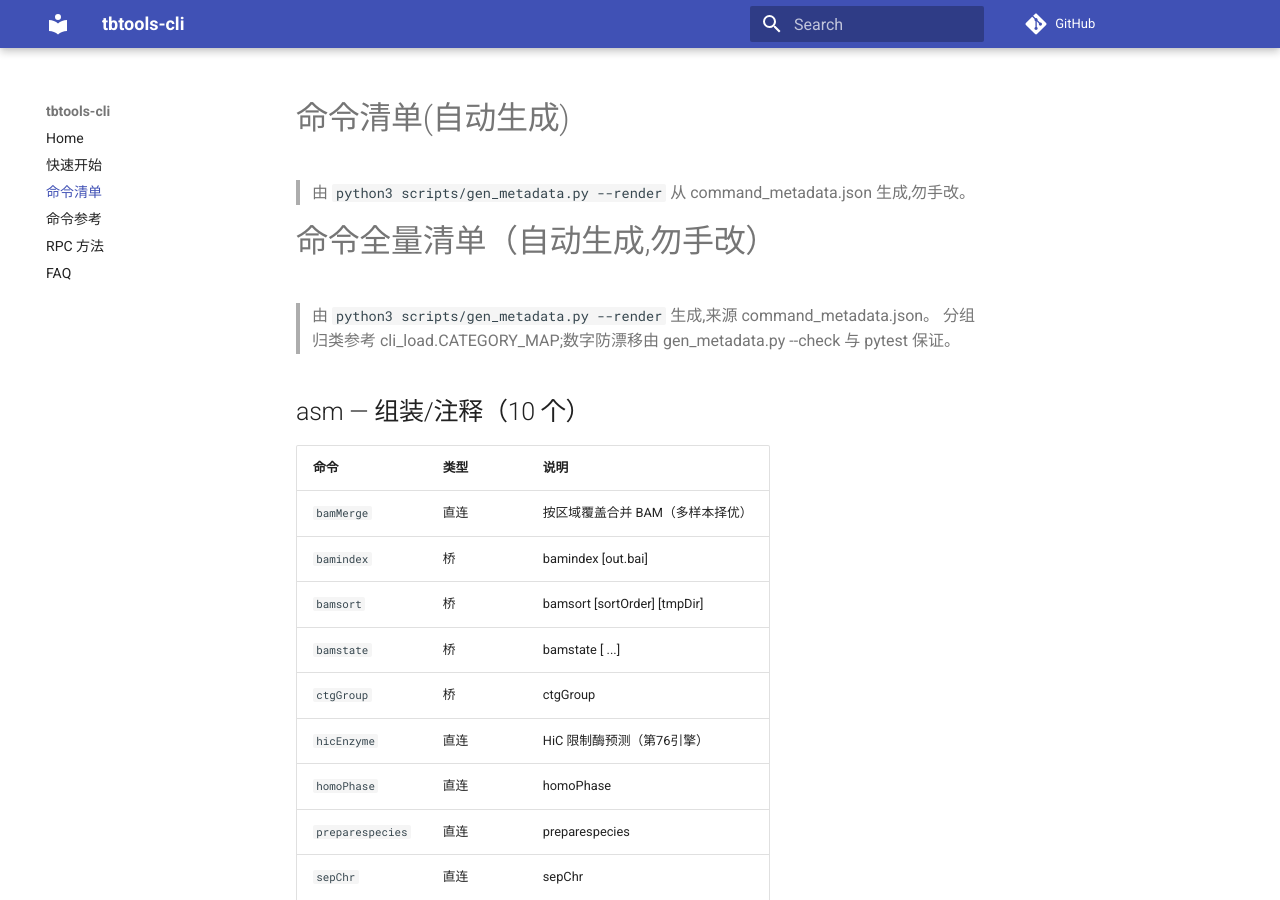
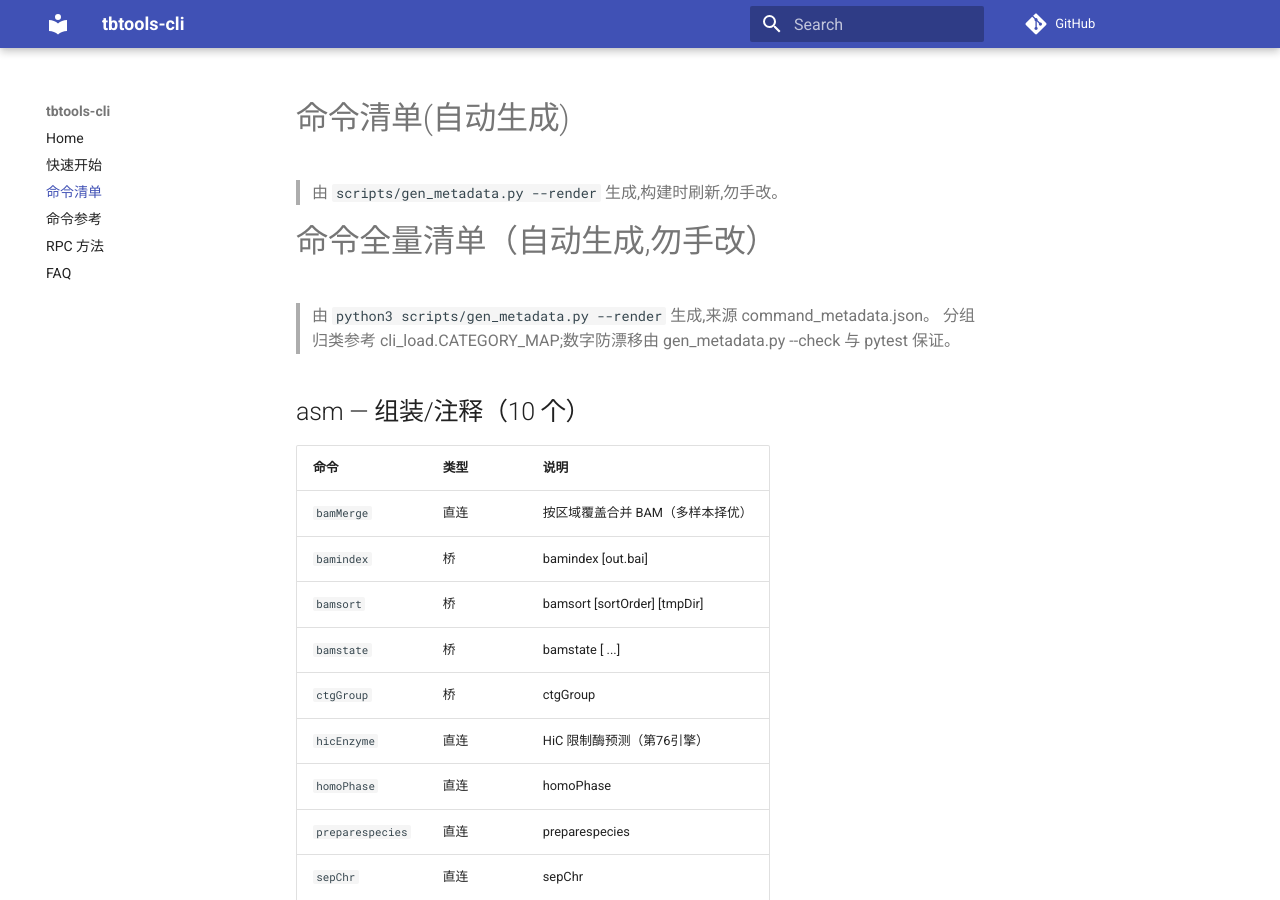
Before and after one commit to qby1613527176-cmd/tbtools-cli, an MkDocs documentation site: the page built from docs/commands.md, in a window 1280 px wide and 900 px high. Built offline with MkDocs 1.6.1 and Material for MkDocs 9.7.7, drawn with Linux system fonts in a browser that asks for light colours; comment, search, counter and statistics services are not loaded.

Commit message:
fix: mkdocs commands.md 快照漂移——docs.yml 构建时同步(metadata 更新自动刷新)
- 审计发现: docs/commands.md 是静态快照,CI 的 gen_metadata --render 只刷 _generated/,页面会过时
- 修复: docs.yml build 加同步步骤(生成→写 docs/commands.md);本地同步当前内容
- docs.yml YAML 校验 ✓(build/deploy)

```diff
--- a/docs/commands.md
+++ b/docs/commands.md
@@ -1,6 +1,6 @@
 # 命令清单(自动生成)
 
-> 由 `python3 scripts/gen_metadata.py --render` 从 command_metadata.json 生成,勿手改。
+> 由 `scripts/gen_metadata.py --render` 生成,构建时刷新,勿手改。
 
 # 命令全量清单（自动生成,勿手改）
 
```
Also changed, not shown: 1 other file.
